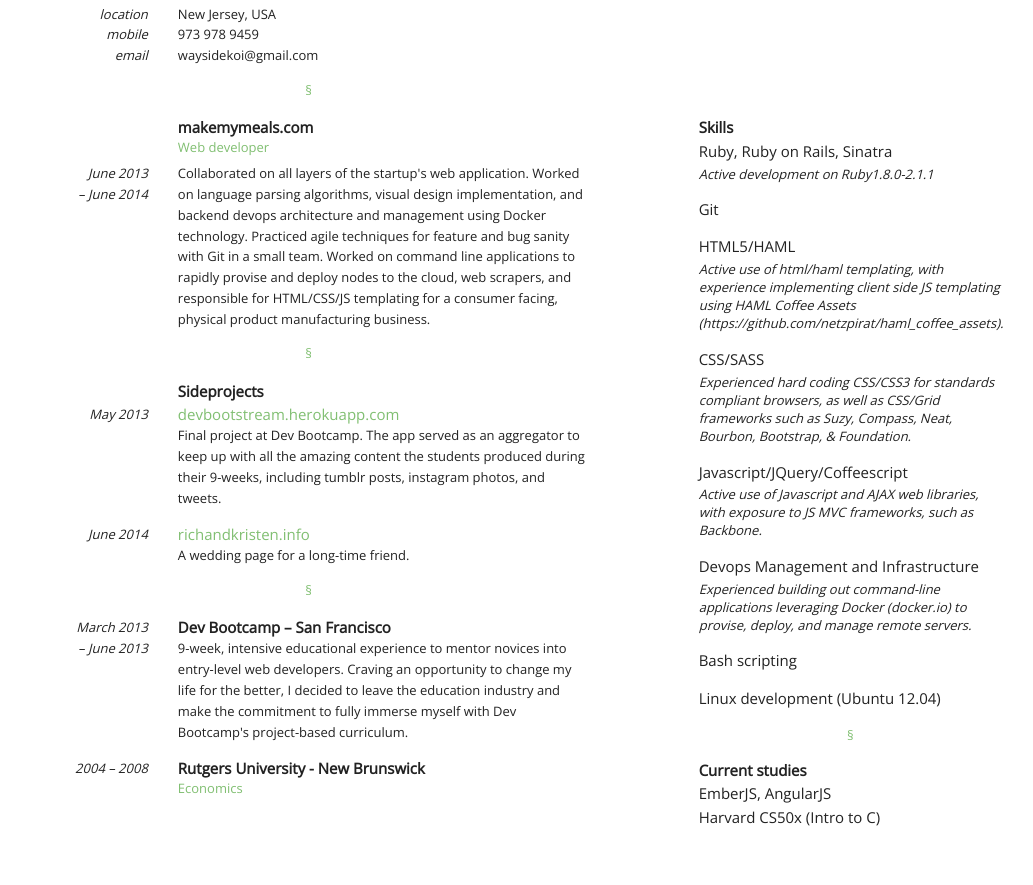
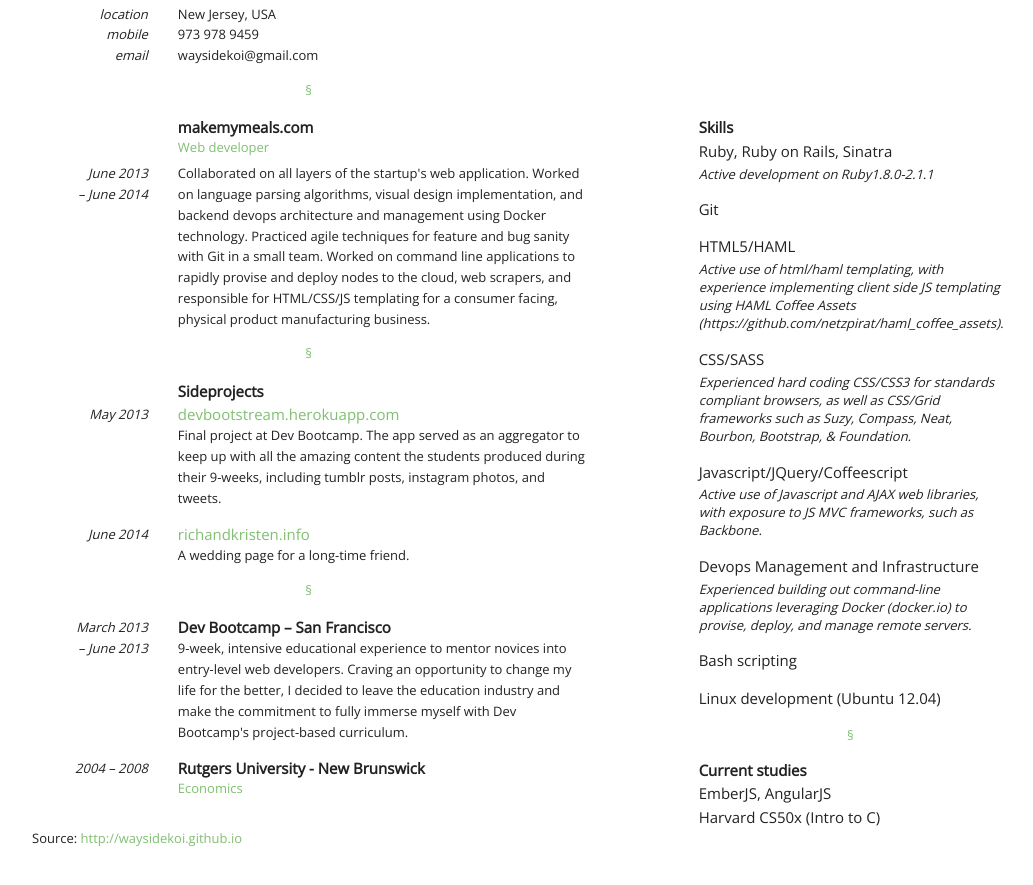
Before and after one commit to waysidekoi/waysidekoi.github.io, a plain HTML site: page index.html in a window 1280 px wide. Shown: the part 113-998 px from the top of the page, without its empty margins (123-1156 px from the left). Drawn offline with nearby package versions, Linux system fonts and the light colour scheme.

Commit message:
Automated commit at 2014-07-21 14:32:54 UTC by middleman-deploy 0.2.4

```diff
--- a/index.html
+++ b/index.html
@@ -189,10 +189,14 @@
   </div>
 </div>
 <footer>
-  <span class="show-for-small-only">
-    Source:
-    <a href="#">http://waysidekoi.github.io</a>
-  </span>
+<div class="row">
+  <div class="large-12 columns">
+    <p>
+      Source:
+      <a href="#">http://waysidekoi.github.io</a>
+    </p>
+  </div>
+</div>
 </footer>
 
 
```
